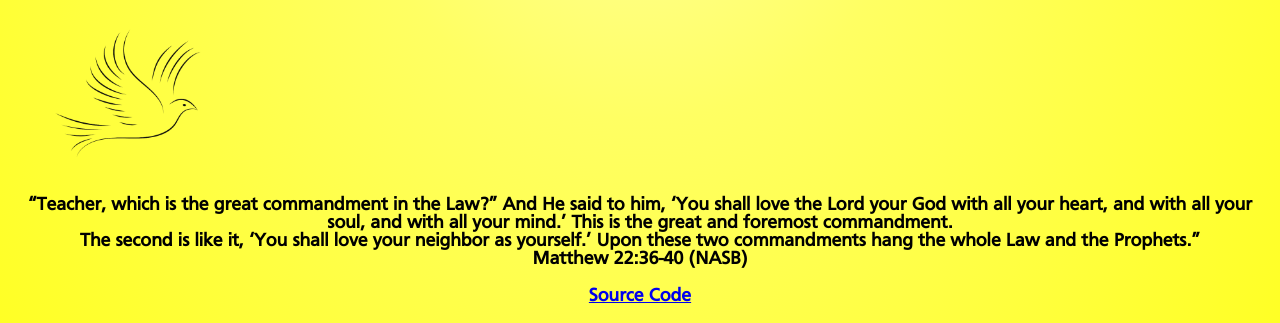
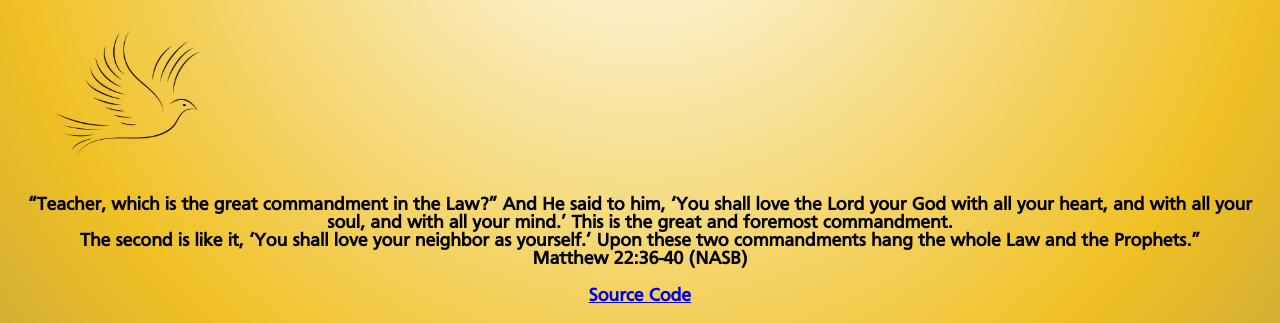
Before and after one commit to SaintSurfy/laughing-memory, a plain HTML site: page index.html in a window 1280 px wide. Shown: the part 646-969 px from the top of the page. Drawn offline with Linux system fonts and the light colour scheme.

Commit message:
Updated Background
Updated the background to have more of a goldish colour

```diff
--- a/style.css
+++ b/style.css
@@ -9,8 +9,11 @@
 }
 
 body {
-  background: rgb(255,255,157);
-  background: radial-gradient(circle, rgba(255,255,157,1) 0%, rgba(255,255,99,1) 35%, rgba(255,255,37,1) 100%);
+  background: hsla(0, 0%, 100%, 1);
+	background: radial-gradient(circle, hsla(0, 0%, 100%, 1) 0%, hsla(46, 87%, 54%, 1) 80%, hsla(46, 65%, 52%, 1) 100%);
+	background: -moz-radial-gradient(circle, hsla(0, 0%, 100%, 1) 0%, hsla(46, 87%, 54%, 1) 80%, hsla(46, 65%, 52%, 1) 100%);
+	background: -webkit-radial-gradient(circle, hsla(0, 0%, 100%, 1) 0%, hsla(46, 87%, 54%, 1) 80%, hsla(46, 65%, 52%, 1) 100%);
+	filter: progid: DXImageTransform.Microsoft.gradient( startColorstr="#FFFFFF", endColorstr="#F0C023", GradientType=1 );
   color: black;
   font-family: 'Frutiger';
 }
```
